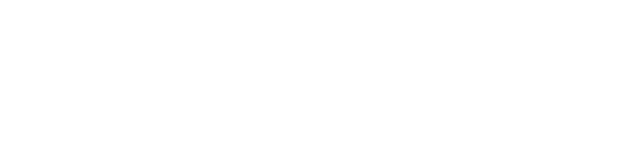
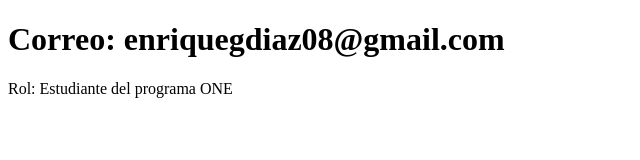
Before and after one commit to DevEnriquegd/sistema-de-registro, a plain HTML site: page index.html in a window 1280 px wide. Shown: the whole page, without its empty margins (0-640 px from the left). Drawn offline with Linux system fonts and the light colour scheme.

Commit message:
Update index.html

```diff
--- a/index.html
+++ b/index.html
@@ -1,11 +1,12 @@
 <!DOCTYPE html>
 <html lang="es">
-<head>
-    <meta charset="UTF-8">
-    <meta name="viewport" content="width=device-width, initial-scale=1.0">
+  <head>
+    <meta charset="UTF-8" />
+    <meta name="viewport" content="width=device-width, initial-scale=1.0" />
     <title>Sistema de Registro de Juegos</title>
-</head>
-<body>
-
-</body>
+  </head>
+  <body>
+    <h1>Correo: enriquegdiaz08@gmail.com</h1>
+    <p>Rol: Estudiante del programa ONE</p>
+  </body>
 </html>
```
